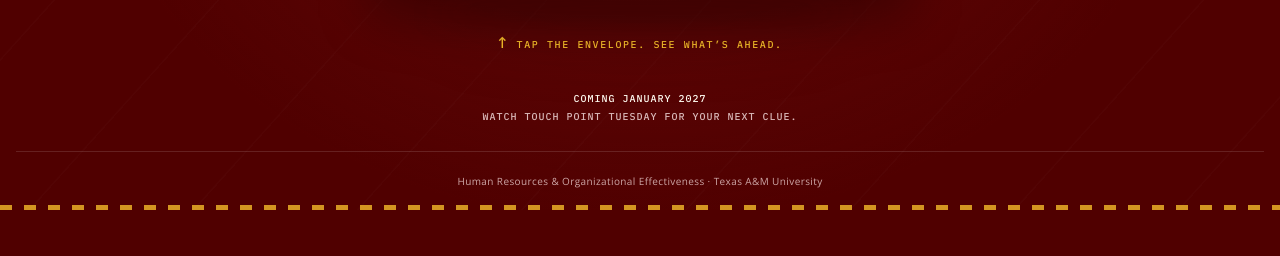
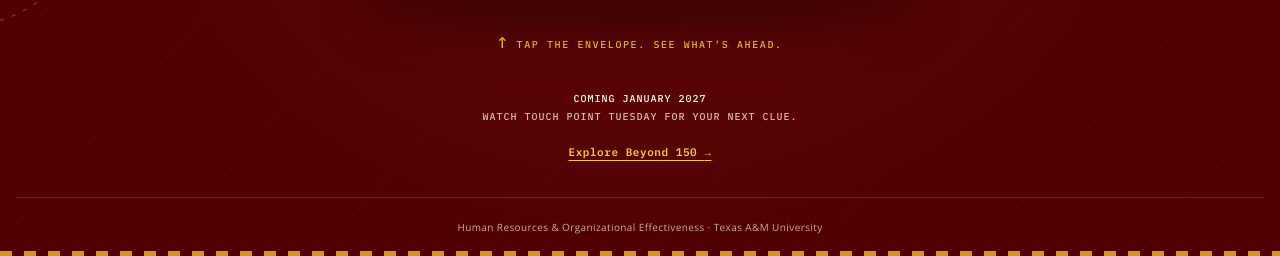
Before and after one commit to cseth1/LeadershipWayPreview, a plain HTML site: page hroe-amazing-race/first-clue/index.html in a window 1280 px wide. Shown: the part 668-924 px from the top of the page. Before the commit the page ends 878 px from the top, so only its background shows below. Drawn offline with nearby package versions, Linux system fonts and the light colour scheme.

Commit message:
Link teaser to Texas A&M Beyond 150 strategic plan

```diff
--- a/hroe-amazing-race/first-clue/index.html
+++ b/hroe-amazing-race/first-clue/index.html
@@ -25,6 +25,7 @@
 @media(min-height:900px) and (min-width:700px){main{padding-top:64px;padding-bottom:38px}.stage{padding-top:70px}.stage.open{padding-top:calc(var(--lift) + 45px)}.bottom-note{margin-top:32px}}
 @media(max-width:620px){header{padding:20px}.wordmark{font-size:17px;gap:9px}.beyond{font-size:9px;letter-spacing:.09em}.beyond b{font-size:21px}.wordmark small{font-size:8px}main{padding:34px 19px 26px}h1{font-size:clamp(36px,8.7vw,52px)}.intro{font-size:12px;max-width:27ch;margin:13px auto 0}.eyebrow{font-size:9px;letter-spacing:.15em}.stage{--ew:100%;--eh:clamp(200px,55vw,284px);--ch:290px;--lift:254px;padding-top:42px}.front strong{font-size:clamp(35px,10vw,54px)}.front small{font-size:8px}.front svg{width:22px;height:22px;margin-bottom:8px}.front .stamp{font-size:8px;margin-top:10px}.front strong{margin-top:9px}.letter{padding:18px 18px 36px;left:4%;right:4%}.letter h2{font-size:clamp(23px,6vw,29px);margin-top:14px}.letter p{font-size:12px}.letter .signature{font-size:11px}.letter-top{font-size:8px;letter-spacing:.05em}.strip{height:34px;padding-inline:12px;font-size:9px}.instruction{margin-top:30px;font-size:9px;letter-spacing:.1em}.bottom-note{font-size:9px;margin-top:10px}footer{font-size:9px;padding:19px}}
 @media(prefers-reduced-motion:reduce){*,*:before,*:after{animation:none!important;transition:none!important}.open .strip{display:none}}
+.beyond-link{display:inline-block;margin-top:8px;padding:10px 4px;color:var(--gold);font:600 11px/1.6 var(--mono);letter-spacing:.05em;text-underline-offset:4px}.beyond-link:hover{text-decoration-thickness:2px}
 </style>
 </head>
 <body><div class="page">
@@ -42,6 +43,7 @@
 </div></div>
 <div class="instruction"><div class="closed-hint"><span aria-hidden="true">↑</span>Tap the envelope. See what’s ahead.</div><button class="replay" id="replay" type="button">↻ &nbsp; Seal it for now</button></div>
 <p class="bottom-note"><strong>Coming January 2027</strong><br>Watch Touch Point Tuesday for your next clue.</p>
+<a class="beyond-link" href="https://strategyandbusiness.tamu.edu/strategic-planning/index.html" target="_blank" rel="noopener noreferrer">Explore Beyond 150 <span aria-hidden="true">→</span><span class="sr-only"> (opens in a new tab)</span></a>
 <p class="sr-only" id="announcement" role="status"></p>
 </main><footer>Human Resources &amp; Organizational Effectiveness · Texas A&amp;M University</footer><div class="checker" aria-hidden="true"></div>
 </div>
```
